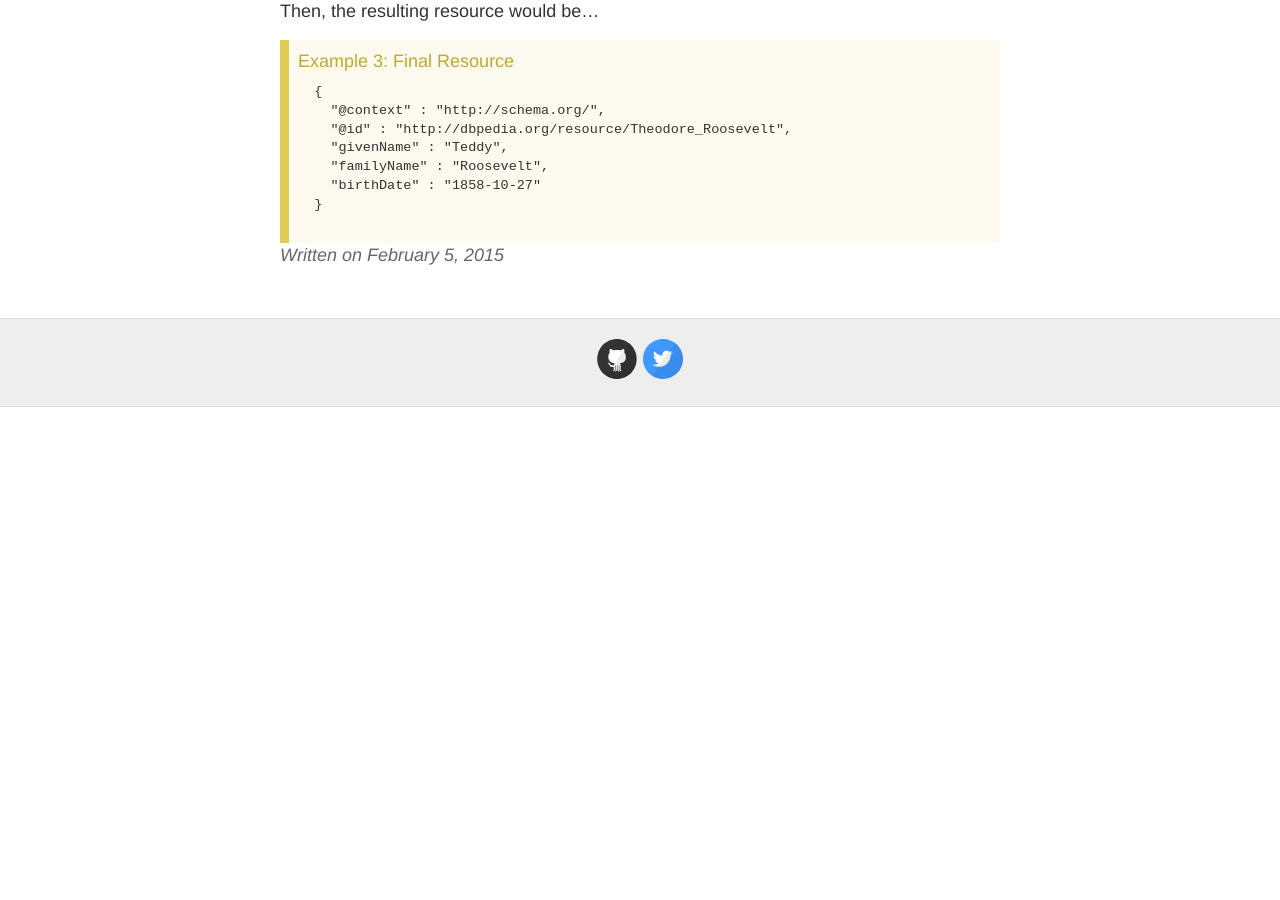
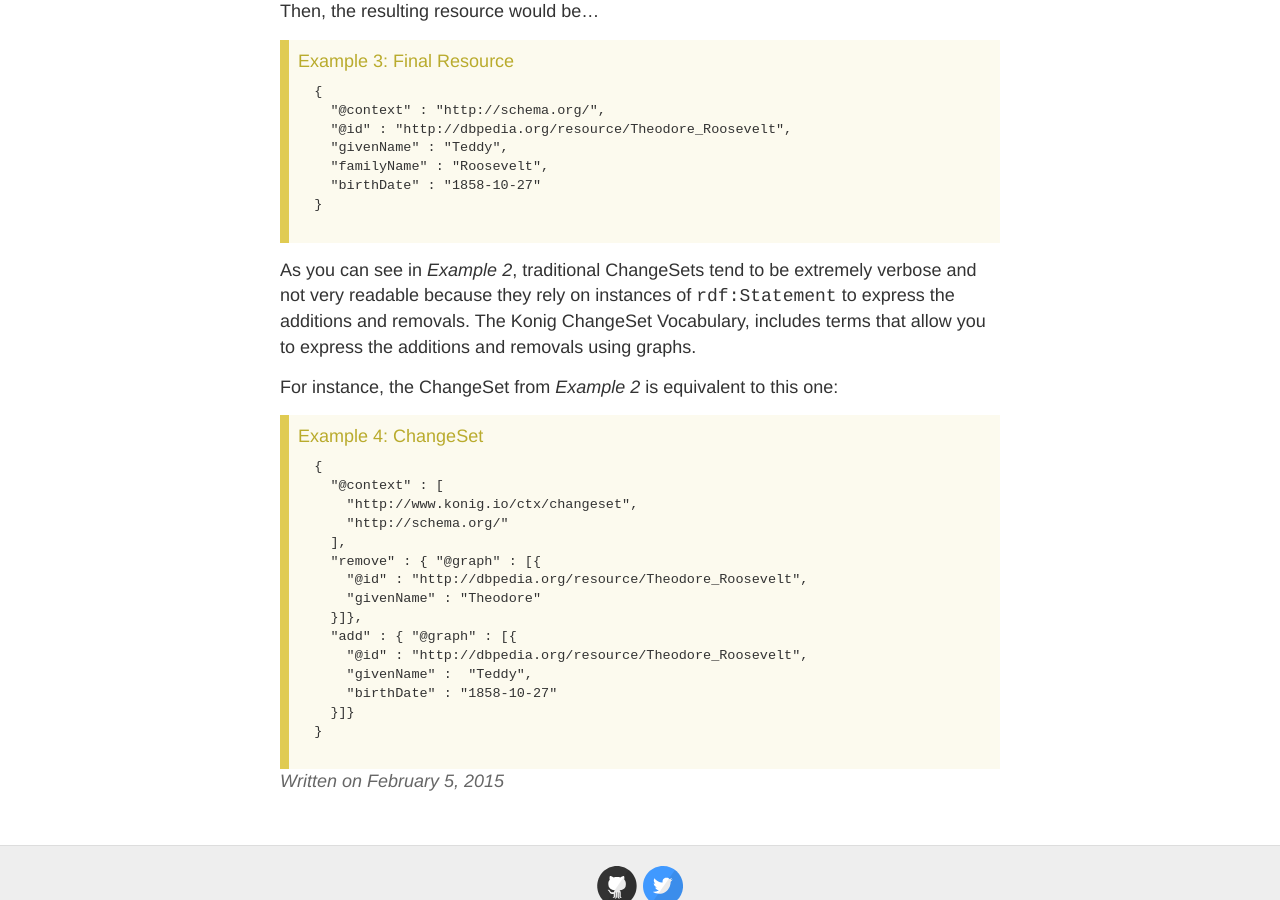
Before and after one commit to konigio/konigio.github.io, a Jekyll site: the page built from _posts/2015-02-05-Change-Sets.md, in a window 1280 px wide and 900 px high, scrolled down 1090 px. Built offline with Jekyll 4.4.1, drawn with Linux system fonts in a browser that asks for light colours; Markdown is read by kramdown in place of the engine named in the settings; before the commit the page ends 1497 px from its top, so only the background shows below that; some of the changed text lies outside the part shown.

Commit message:
Update ChangeSets

```diff
--- a/_posts/2015-02-05-Change-Sets.md
+++ b/_posts/2015-02-05-Change-Sets.md
@@ -63,3 +63,31 @@ Then, the resulting resource would be...
   }
   </pre>
 </div>
+
+As you can see in *Example 2*, traditional ChangeSets tend to be extremely verbose and not very
+readable because they rely on instances of `rdf:Statement` to express the additions and
+removals.  The Konig ChangeSet Vocabulary, includes terms that allow you to express the
+additions and removals using graphs.
+
+For instance, the ChangeSet from *Example 2* is equivalent to this one:
+
+<div class="example">
+  <div class="example-title">ChangeSet</div>
+  <pre class="json">
+  {
+    "@context" : [
+      "http://www.konig.io/ctx/changeset",
+      "http://schema.org/"
+    ],
+    "remove" : { "@graph" : [{
+      "@id" : "http://dbpedia.org/resource/Theodore_Roosevelt",
+      "givenName" : "Theodore"
+    }]},
+    "add" : { "@graph" : [{
+      "@id" : "http://dbpedia.org/resource/Theodore_Roosevelt",
+      "givenName" :  "Teddy",
+      "birthDate" : "1858-10-27"
+    }]}
+  }
+  </pre>
+</div>
```
Also changed, not shown: other parts of _posts/2015-02-05-Change-Sets.md (+1 -1 lines).
